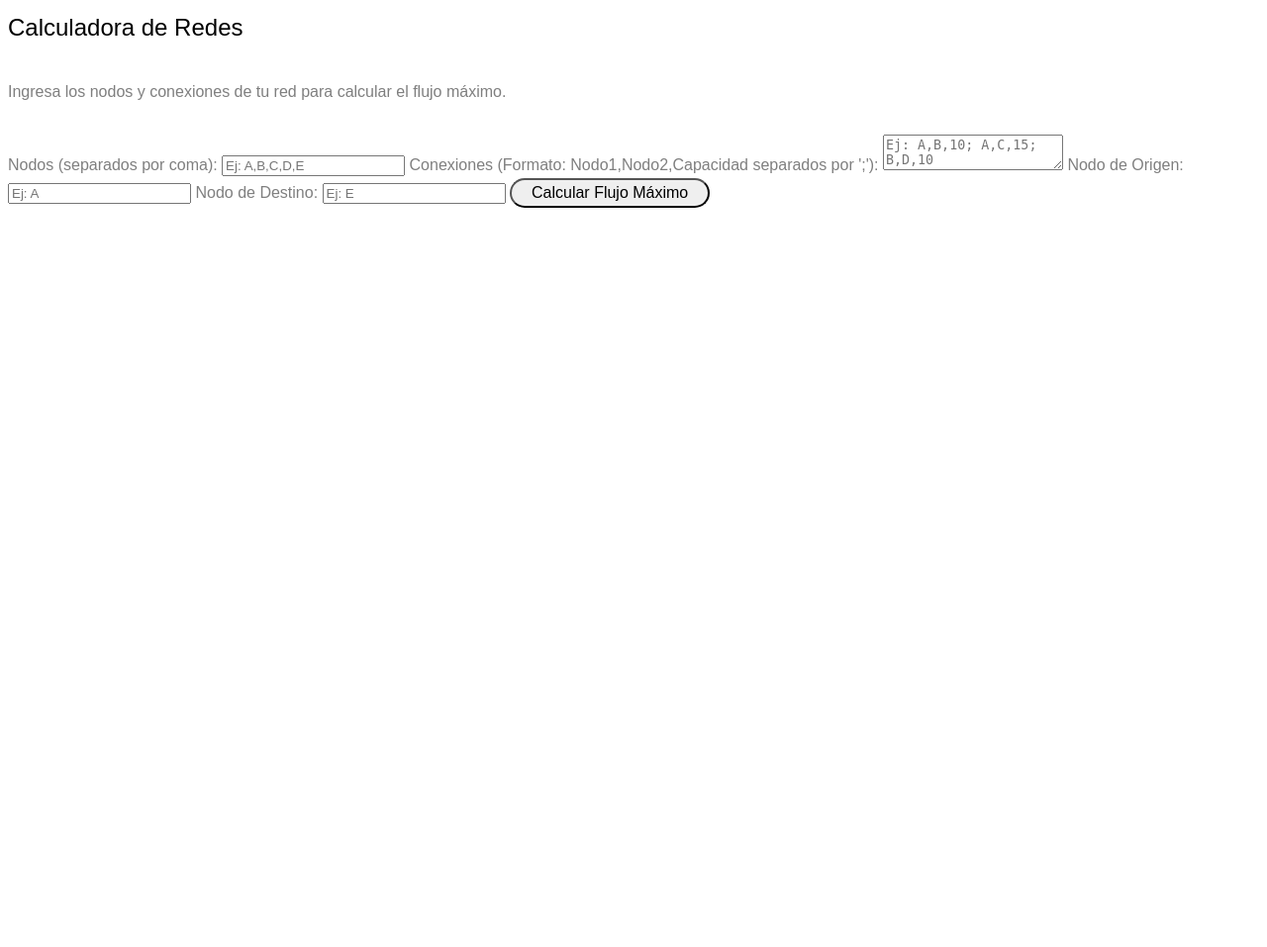
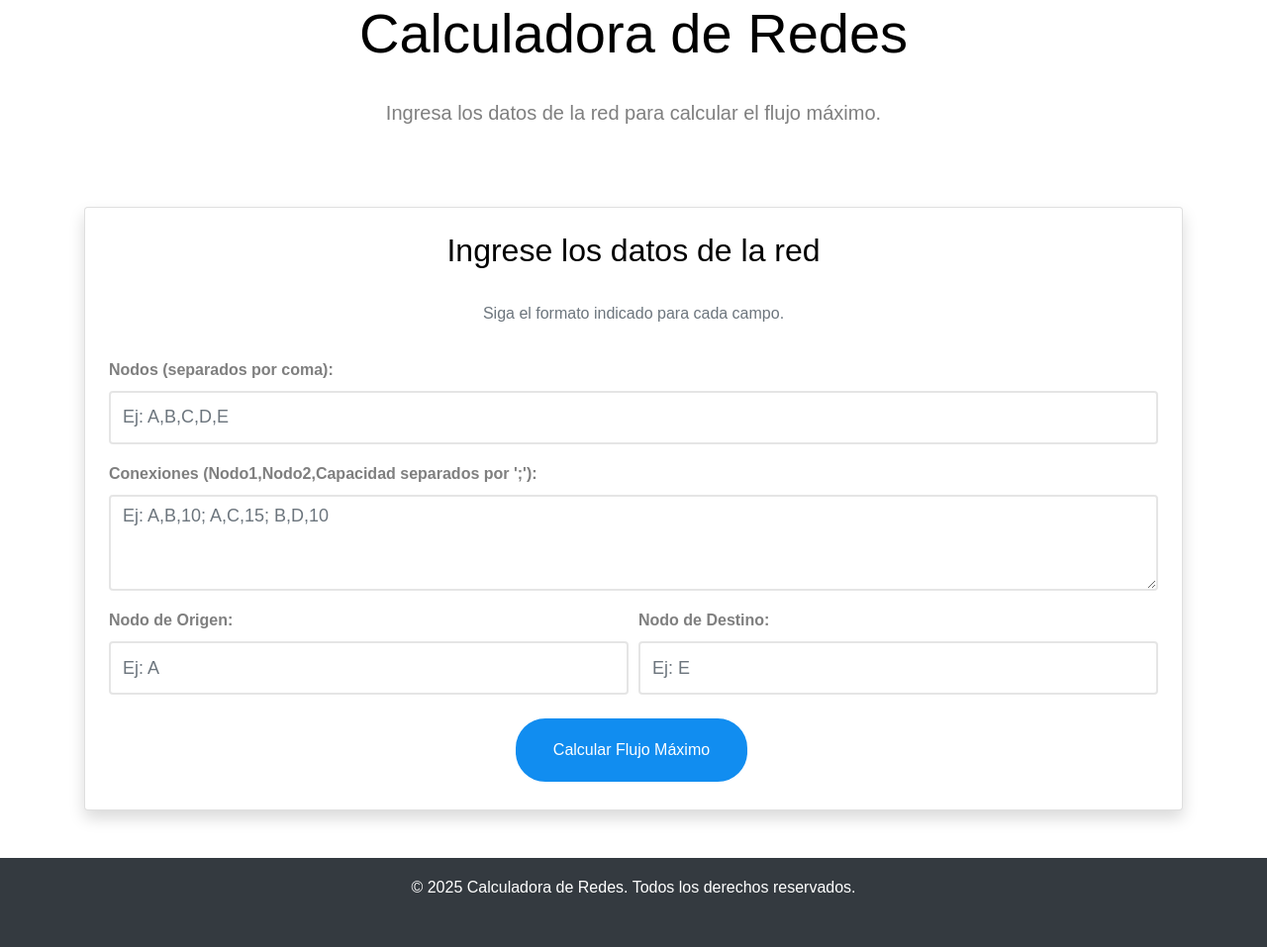
Before and after one commit to nicoliberios/operativa_1, a Flask app: template app/templates/redes.html in a window 1280 px wide. Shown: the whole page at 99% size. Before the commit the page ends 210 px from the top, so only its background shows below. Run offline with Flask 3, Linux system fonts and the light colour scheme; the template is opened without the code that fills it, so the values that code supplies are empty; style sheets or scripts are compiled from the project's sources; some libraries are stand-ins or nearby versions.

Commit message:
me salio aaaaaaaaaaaaaa

```diff
--- a/app/app.py
+++ b/app/app.py
@@ -1,14 +1,23 @@
-from flask import Flask, jsonify, render_template,request
+from flask import Flask, jsonify, render_template, request
 import numpy as np
 from gpt.GptAnaliser import GptAnaliser
 from transporte.TransporteSolver import solve_transportation_problem, vogel_approximation_method
 from lineal import LinearProgrammingSolver
+from redes.redes_api import redes_bp  # ✅ Importar API de redes
 
 app = Flask(__name__)
+
+# ✅ Registrar el Blueprint de redes en la aplicación principal
+app.register_blueprint(redes_bp)  # ✅ Registra el Blueprint de redes
+
+@app.route('/redesb')
+def redes():
+    return render_template('redes.html')
 
 @app.route('/')
 def index():
     return render_template('index.html')
+
 @app.route('/objective')
 def objetivo():
     return render_template('objetivo.html')
@@ -17,15 +26,15 @@ def objetivo():
 def linear():
     resultado = None
     if request.method == 'POST':
-        # Extraer datos del formulario
+
         funcion_objetivo = request.form.get('funcion_objetivo')
         objetivo = request.form.get('objetivo')
         restricciones_raw = request.form.get('restriccion')
 
-        # Procesar el campo de restricciones (separar por líneas)
+
         restricciones = [r.strip() for r in restricciones_raw.split('\n') if r.strip()]
 
-        # Verificar datos recibidos (opcional, para depuración)
+
         print(f"Función Objetivo: {funcion_objetivo}")
         print(f"Objetivo: {objetivo}")
         print(f"Restricciones: {restricciones}")
@@ -33,14 +42,15 @@ def linear():
         if not funcion_objetivo or not objetivo or not restricciones:
             return "Faltan datos en el formulario.", 400
 
-        # Resolver el problema
+
         resultado = LinearProgrammingSolver.resolver_problema(funcion_objetivo, objetivo, restricciones)
-        analisi=GptAnaliser.interpretar_sensibilidad(resultado)
-        print(resultado)
+        analisi = GptAnaliser.interpretar_sensibilidad(resultado)
+
         if resultado:
-            return render_template('resultado.html',resultado=resultado, analisi=analisi)
+            return render_template('resultado.html', resultado=resultado, analisi=analisi)
 
-    # Renderizar la plantilla con resultados
+
+
     return render_template('linear-programming.html')
 
 
@@ -56,7 +66,7 @@ def transportation():
             cost = [[int(data[f'cost{i}{j}']) for j in range(num_destinations)] for i in range(num_sources)]
             cost_matrix = np.array(cost, dtype=float)
 
-            # Equilibrar el problema si es necesario
+
             if sum(supply) != sum(demand):
                 if sum(supply) > sum(demand):
                     demand.append(sum(supply) - sum(demand))
@@ -68,16 +78,11 @@ def transportation():
             vogel_allocation = vogel_approximation_method(supply, demand, cost_matrix.tolist())
             vogel_cost = np.sum(vogel_allocation * cost_matrix)
             simplex_allocation, simplex_cost = solve_transportation_problem(supply, demand, cost_matrix.tolist())
+
             return jsonify({
                 'initial_matrix': cost_matrix.tolist(),
-                'vogel': {
-                    'allocation': vogel_allocation.tolist(),
-                    'cost': vogel_cost
-                },
-                'simplex': {
-                    'allocation': simplex_allocation,
-                    'cost': simplex_cost
-                }
+                'vogel': {'allocation': vogel_allocation.tolist(), 'cost': vogel_cost},
+                'simplex': {'allocation': simplex_allocation, 'cost': simplex_cost}
             })
         except Exception as e:
             return jsonify({'error': str(e)})
--- a/app/templates/redes.html
+++ b/app/templates/redes.html
@@ -4,31 +4,58 @@
     <meta charset="UTF-8">
     <meta name="viewport" content="width=device-width, initial-scale=1.0">
     <title>Calculadora de Redes</title>
+    <link rel="stylesheet" href="https://stackpath.bootstrapcdn.com/bootstrap/4.5.2/css/bootstrap.min.css">
     <link rel="stylesheet" href="{{ url_for('static', filename='css/styles.css') }}">
 </head>
 <body>
+    <header class="hero-section text-center">
+        <div class="container">
+            <h1 class="display-4">Calculadora de Redes</h1>
+            <p class="lead">Ingresa los datos de la red para calcular el flujo máximo.</p>
+        </div>
+    </header>
+
     <section class="py-5">
-        <div class="container text-center">
-            <h2 class="section-title">Calculadora de Redes</h2>
-            <p class="objective-text">
-                Ingresa los nodos y conexiones de tu red para calcular el flujo máximo.
-            </p>
-            <form action="/redesb" method="POST">
-                <label for="nodes">Nodos (separados por coma):</label>
-                <input type="text" id="nodes" name="nodes" required placeholder="Ej: A,B,C,D,E">
+        <div class="container">
+            <div class="card shadow p-4">
+                <h2 class="text-center">Ingrese los datos de la red</h2>
+                <p class="text-center text-muted">Siga el formato indicado para cada campo.</p>
 
-                <label for="edges">Conexiones (Formato: Nodo1,Nodo2,Capacidad separados por ';'):</label>
-                <textarea id="edges" name="edges" required placeholder="Ej: A,B,10; A,C,15; B,D,10"></textarea>
+                <form action="/redesb" method="POST">
+                    <div class="form-group">
+                        <label for="nodes"><b>Nodos (separados por coma):</b></label>
+                        <input type="text" id="nodes" name="nodes" class="form-control" required placeholder="Ej: A,B,C,D,E">
+                    </div>
 
-                <label for="source">Nodo de Origen:</label>
-                <input type="text" id="source" name="source" required placeholder="Ej: A">
+                    <div class="form-group">
+                        <label for="edges"><b>Conexiones (Nodo1,Nodo2,Capacidad separados por ';'):</b></label>
+                        <textarea id="edges" name="edges" class="form-control" required rows="3" placeholder="Ej: A,B,10; A,C,15; B,D,10"></textarea>
+                    </div>
 
-                <label for="sink">Nodo de Destino:</label>
-                <input type="text" id="sink" name="sink" required placeholder="Ej: E">
+                    <div class="form-row">
+                        <div class="col-md-6">
+                            <label for="source"><b>Nodo de Origen:</b></label>
+                            <input type="text" id="source" name="source" class="form-control" required placeholder="Ej: A">
+                        </div>
+                        <div class="col-md-6">
+                            <label for="sink"><b>Nodo de Destino:</b></label>
+                            <input type="text" id="sink" name="sink" class="form-control" required placeholder="Ej: E">
+                        </div>
+                    </div>
 
-                <button type="submit" class="btn btn-secondary-custom">Calcular Flujo Máximo</button>
-            </form>
+                    <div class="text-center mt-4">
+                        <button type="submit" class="btn btn-primary btn-lg">Calcular Flujo Máximo</button>
+                    </div>
+                </form>
+            </div>
         </div>
     </section>
+
+    <footer class="text-center py-3 bg-dark text-white">
+        <p>&copy; 2025 Calculadora de Redes. Todos los derechos reservados.</p>
+    </footer>
+
+    <script src="https://code.jquery.com/jquery-3.5.1.min.js"></script>
+    <script src="https://stackpath.bootstrapcdn.com/bootstrap/4.5.2/js/bootstrap.min.js"></script>
 </body>
 </html>
```
Also changed, not shown: app/templates/resultado_redes.html (+18 -5 lines), redes/network_solver.py (+45 -16 lines), redes/redes_api.py (added, +21 -0 lines).
